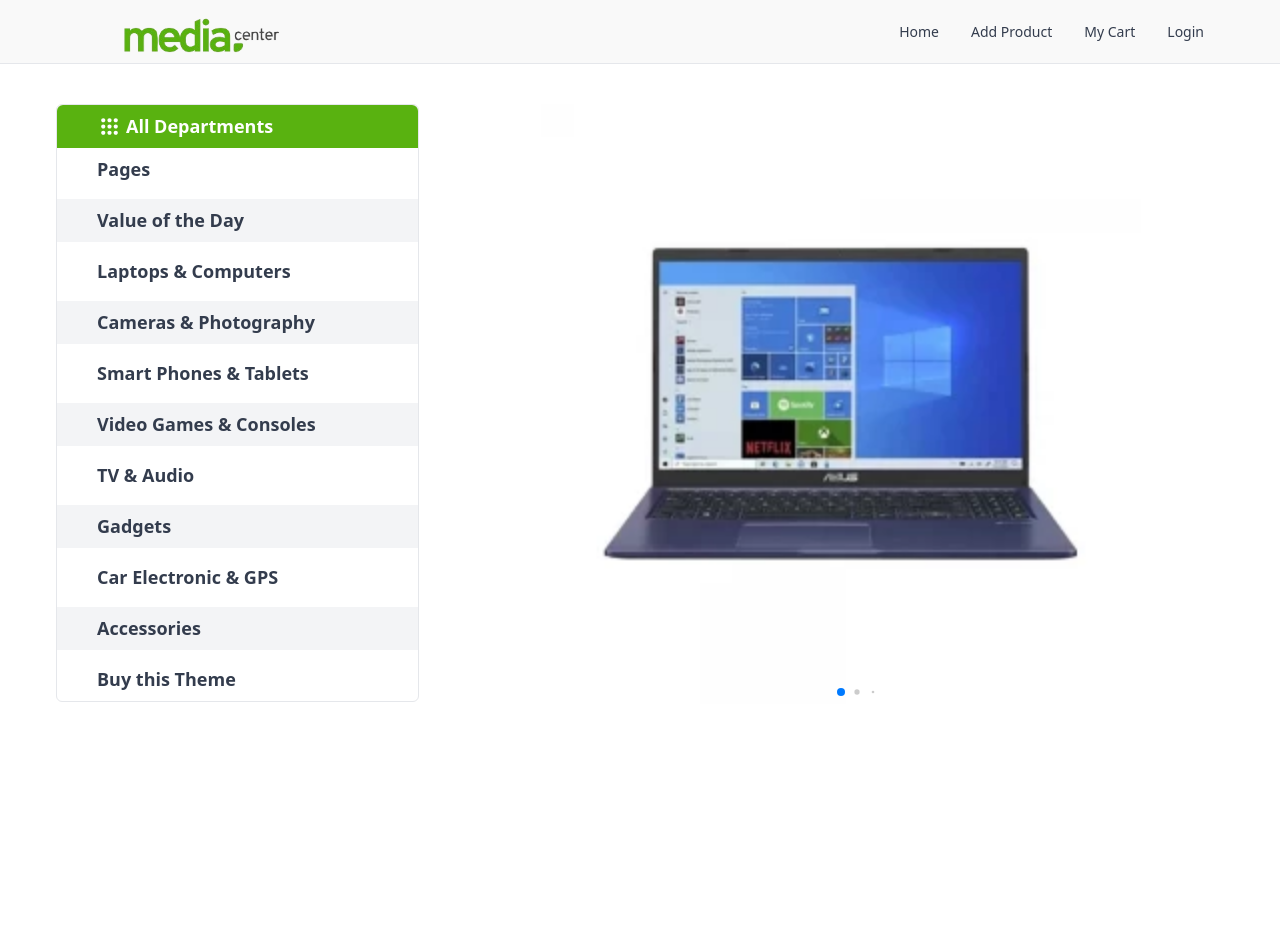
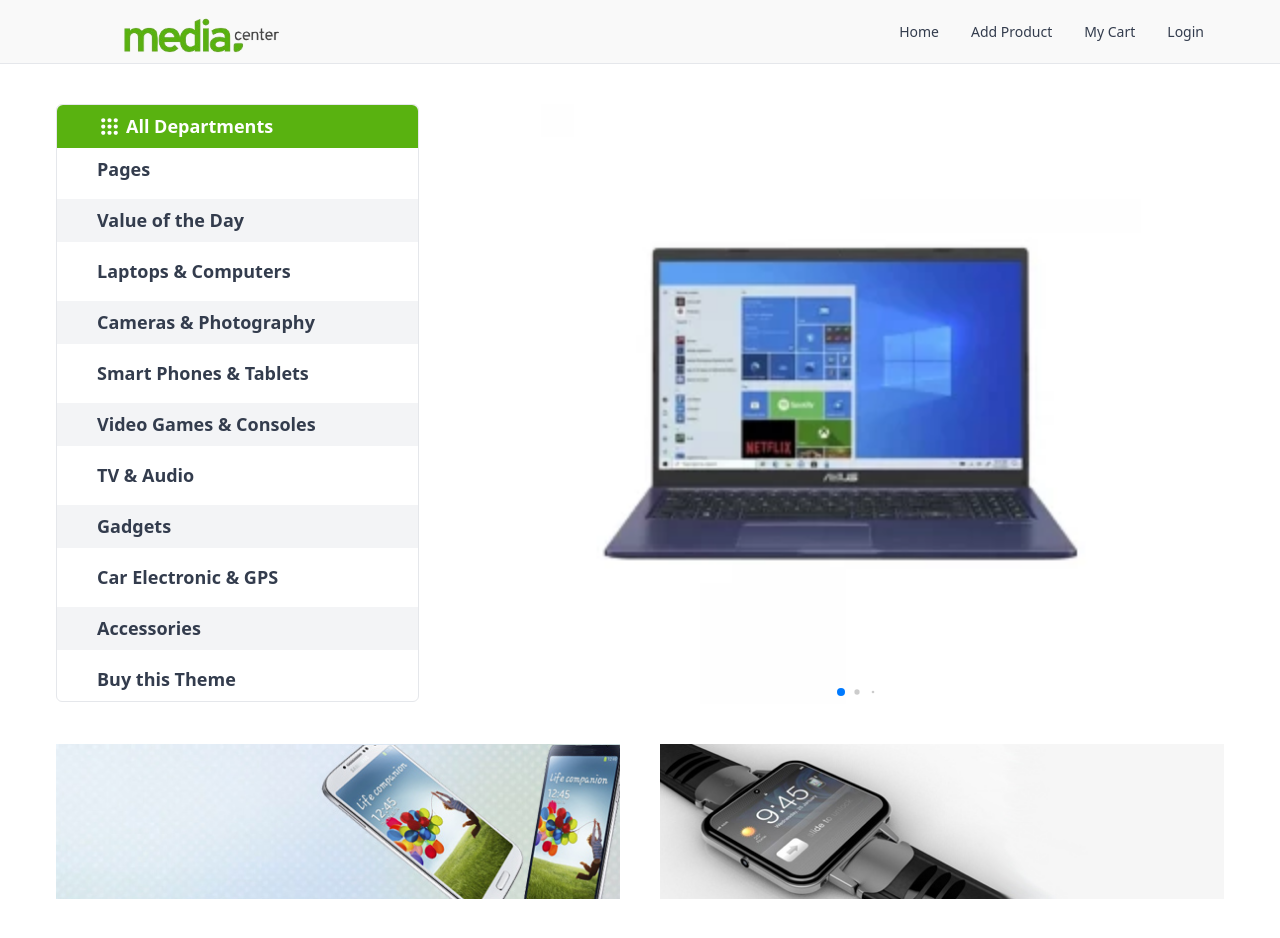
Before and after one commit to mdsajalali/MediaCenter-Frontend, a React (Vite) app: page / in a window 1280 px wide. Shown: the top 938 px of the page. Before the commit the page ends 800 px from the top, so only its background shows below. Built offline with nearby package versions, Linux system fonts and the light colour scheme.

Commit message:
new arrivals added

```diff
--- a/src/pages/Home.jsx
+++ b/src/pages/Home.jsx
@@ -1,9 +1,11 @@
 import Hero from "./Hero";
+import NewArrivals from "./NewArrivals";
 
 const Home = () => {
   return (
     <>
       <Hero />
+      <NewArrivals />
     </>
   );
 };
--- /dev/null
+++ b/src/pages/NewArrivals.jsx
@@ -0,0 +1,20 @@
+import React from "react";
+import img1 from "../assets/images/new-arrivals-01.jpg";
+import img2 from "../assets/images/new-arrivals-02.jpg";
+import Container from "../components/Container";
+
+const newArrivalsImg = [img1, img2];
+
+const NewArrivals = () => {
+  return (
+    <Container>
+      <div className="grid grid-cols-1 md:grid-cols-2 gap-5 md:gap-10 mb-20">
+        {newArrivalsImg.map((img, id) => (
+          <img key={id} src={img} alt={`New Arrival ${id + 1}`} />
+        ))}
+      </div>
+    </Container>
+  );
+};
+
+export default NewArrivals;
```
Also changed, not shown: src/assets/images/new-arrivals-01.jpg (added), src/assets/images/new-arrivals-02.jpg (added).
